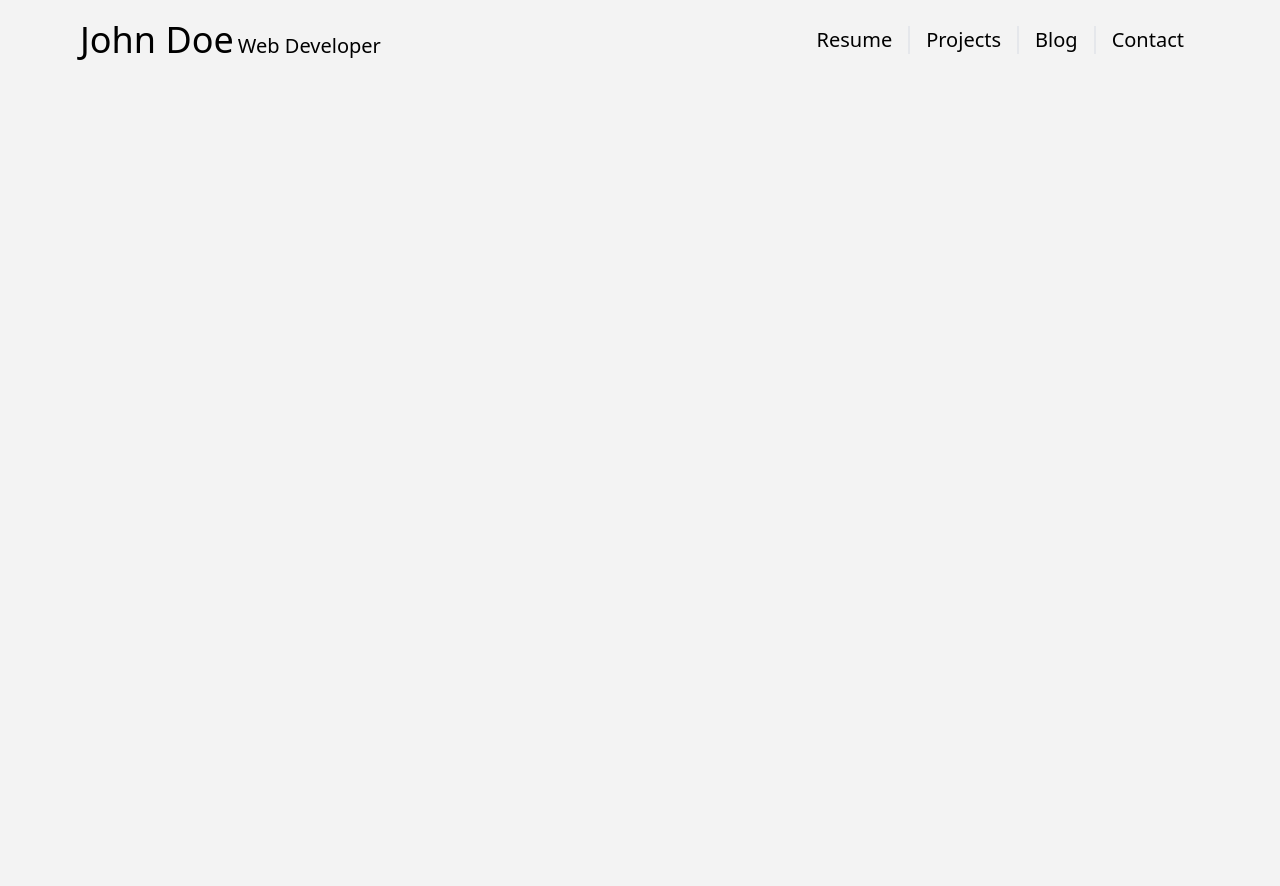
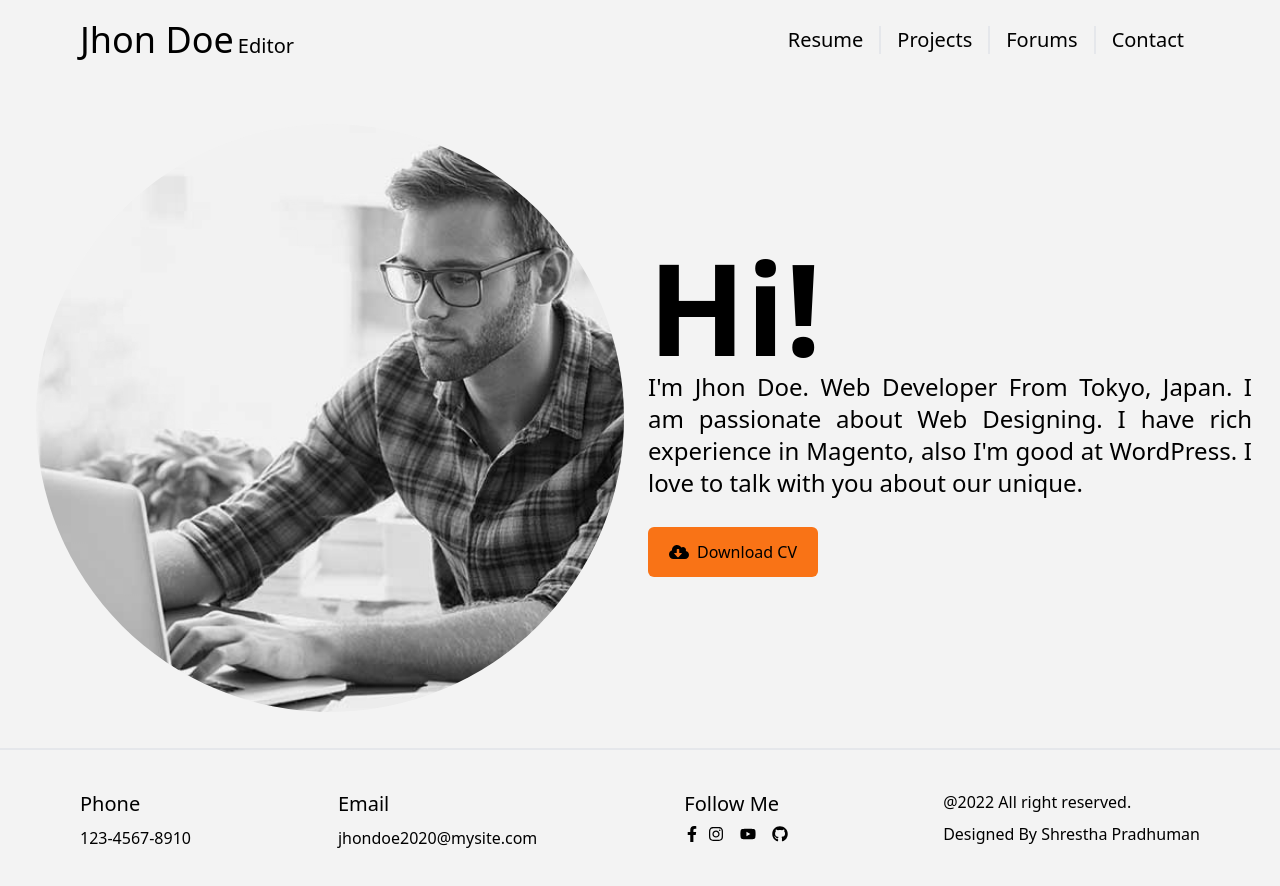
Before and after one commit to shresthapradhuman/resume-portfolio, a Next.js app: page / in a window 1280 px wide. Shown: the top 886 px of the page. Before the commit the page ends 800 px from the top, so only its background shows below. Built offline with nearby package versions, Linux system fonts and the light colour scheme.

Commit message:
footer about and header link modification

```diff
--- a/components/Footer.js
+++ b/components/Footer.js
@@ -1,46 +1,27 @@
 import Link from "next/link";
-import {
-  FaCopyright,
-  FaFacebookF,
-  FaGithub,
-  FaInstagram,
-  FaYoutube,
-} from "react-icons/fa";
+import { FaFacebookF, FaGithub, FaInstagram, FaYoutube } from "react-icons/fa";
+import { contact, email, follow } from "../data/setting";
 
 const Footer = () => {
   return (
-    <footer className="flex lg:px-10 xl:px-20 p-5 xl:pt-10 xl:pb-20 lg:flex-row lg:justify-between flex-col border-t-2">
+    <footer className="flex xl:px-20 px-10 p-5 lg:py-10 lg:flex-row lg:justify-between flex-col border-t-2">
       <div className="flex flex-col mb-5">
         <span className="text-xl font-medium capitalize mb-2">Phone</span>
-        <span className="text-l font-normal">123-4567-8910</span>
+        <span className="text-l font-normal">{contact}</span>
       </div>
       <div className="flex flex-col mb-5">
         <span className="text-xl font-medium capitalize mb-2">email</span>
-        <span className="text-l font-normal">jhondoe2018@gmail.com</span>
+        <span className="text-l font-normal">{email}</span>
       </div>
       <div className="flex flex-col mb-5">
         <span className="text-xl font-medium capitalize mb-2">Follow Me</span>
+
         <span className="flex">
-          <Link href="/">
-            <a className="px-0">
-              <FaFacebookF />
-            </a>
-          </Link>
-          <Link href="/">
-            <a className="px-2">
-              <FaInstagram />
-            </a>
-          </Link>
-          <Link href="/">
-            <a className="px-2">
-              <FaYoutube />
-            </a>
-          </Link>
-          <Link href="/">
-            <a className="px-2">
-              <FaGithub />
-            </a>
-          </Link>
+          {follow.map((item, key) => (
+            <Link href={item.url} key={key}>
+              <a className="first:px-0 px-2">{item.icon}</a>
+            </Link>
+          ))}
         </span>
       </div>
       <div className="flex flex-col">
--- a/components/Header.js
+++ b/components/Header.js
@@ -1,7 +1,6 @@
 import Link from "next/link";
-import { header, menu } from "../data/setting.json";
+import { header, menu } from "../data/setting.js";
 import { FaBars, FaTimes } from "react-icons/fa";
-import { GoPrimitiveDot } from "react-icons/go";
 import { useState } from "react";
 
 const Header = () => {
@@ -11,10 +10,10 @@ const Header = () => {
   };
   const handleMobileMenu = () => {
     setMobile(false);
-  }
+  };
   return (
     <>
-      <header className="flex justify-between items-center px-10 xl:px-20 py-3">
+      <header className="flex justify-between items-center px-5 xl:px-20 py-3">
         <div
           className={`mobile fixed w-full z-10 top-0 left-0 bg-white transition-all ease-in-out duration-300 overflow-y-hidden ${
             mobile ? "overflow-y-auto h-full" : "h-0"
@@ -28,8 +27,11 @@ const Header = () => {
           </span>
           <div className="mobile-nav relative top-1/4 w-full text-center mt-7">
             {menu.map((item, key) => (
-              <Link key={key} href="/">
-                <a className="mobile-nav-link p-2 text-2xl block capitalize transition-all duration-300" onClick={handleMobileMenu}>
+              <Link key={key} href={`/${item}`}>
+                <a
+                  className="mobile-nav-link p-2 text-2xl block capitalize transition-all duration-300"
+                  onClick={handleMobileMenu}
+                >
                   {item}
                 </a>
               </Link>
@@ -37,8 +39,14 @@ const Header = () => {
           </div>
         </div>
         <div className="brand">
-          <span className="name text-4xl">{header.name}</span>
-          <span className="role text-xl font-light ml-1">{header.role}</span>
+          <Link href="/">
+            <a>
+              <span className="name text-4xl">{header.name}</span>
+              <span className="role text-xl font-light ml-1">
+                {header.role}
+              </span>
+            </a>
+          </Link>
         </div>
         <span
           className="hamburger cursor-pointer lg:hidden"
@@ -48,8 +56,10 @@ const Header = () => {
         </span>
         <div className="nav hidden lg:flex lg:flex-row">
           {menu.map((item, key) => (
-            <Link key={key} href="/">
-              <a className="px-4 capitalize text-xl font-light hover:text-orange-400 border-l-2 first:border-l-0">{item}</a>
+            <Link key={key} href={`/${item}`}>
+              <a className="px-4 capitalize text-xl font-light hover:text-orange-400 border-l-2 first:border-l-0">
+                {item}
+              </a>
             </Link>
           ))}
         </div>
--- a/components/Layout.js
+++ b/components/Layout.js
@@ -8,7 +8,7 @@ export const Layout = ({ children }) => {
       <div className="wrapper py-2">
         <Header />
         <main>{children}</main>
-        {/* <Footer/> */}
+        <Footer/>
       </div>
     </>
   );
--- /dev/null
+++ b/data/setting.js
@@ -0,0 +1,38 @@
+import { FaFacebookF, FaGithub, FaInstagram, FaYoutube } from "react-icons/fa";
+export const header = {
+  name: "Jhon Doe",
+  role: "Editor",
+};
+export const menu = ["resume", "projects", "forums", "contact"];
+
+export const contact = "123-4567-8910";
+
+export const email = "jhondoe2020@mysite.com";
+
+export const follow = [
+  {
+    icon: <FaFacebookF className="facebook" />,
+    url: "https://www.facebook.com/shresthapradhuman",
+  },
+  {
+    icon: <FaInstagram className="instagram" />,
+    url: "https://www.instagram.com/shresthapradhuman/",
+  },
+  {
+    icon: <FaYoutube className="youtube" />,
+    url: "https://www.youtube.com/channel/UC833VjwIP98-Qv2-FAGJLIw",
+  },
+  {
+    icon: <FaGithub className="github" />,
+    url: "https://github.com/shresthapradhuman",
+  },
+];
+
+export const profileImage = {
+  alt: "profile image",
+  filename: "profile.jpg",
+};
+
+
+export const about =
+  "I'm Jhon Doe. Web Developer From Tokyo, Japan. I am passionate about Web Designing. I have rich experience in Magento, also I'm good at WordPress. I love to talk with you about our unique.";
--- a/data/setting.json
+++ /dev/null
@@ -1,8 +0,0 @@
-{
-  "description": "Resume Portfolio, Blogging Application",
-  "header": {
-    "name": "John Doe",
-    "role": "Web Developer"
-  },
-  "menu": ["resume", "projects", "blog", "contact"]
-}
--- a/pages/index.js
+++ b/pages/index.js
@@ -2,7 +2,8 @@ import Head from "next/head";
 import Image from "next/image";
 import Link from "next/link";
 import { useRouter } from "next/router";
-import Header from "../components/Header";
+import { FaCloudDownloadAlt } from "react-icons/fa";
+import { profileImage, about } from "../data/setting";
 
 export default function Home() {
   const router = useRouter();
@@ -10,36 +11,37 @@ export default function Home() {
   return (
     <>
       <Head>
-        <title>{`Resume Portfolio`}</title>
-        <meta name="description" content="Generated by create next app" />
+        <title>{`Resume Portfolio | About Me`}</title>
+        <meta name="description" content="Resume Portfolio, Bloging Site" />
         <link rel="icon" href="/favicon.ico" />
       </Head>
-      {/* <main className="about w-full md:flex md:justify-center  md:items-center md:h-screen py-10 px-2 md:px-0">
-        <div className="about-wrapper xl:basis-7/12 basis-11/12 flex flex-col lg:flex-row">
-          <figure className="md:basis-2/4 order-2">
-            <Image
-              src={`/images/profile.jpg`}
-              alt="profile image"
-              width="480"
-              height="480"
-              layout="responsive"
-              className="w-full object-cover rounded-full grayscale hover:grayscale-0 cursor-pointer"
-            />
-          </figure>
-          <section className="md:basis-2/4 flex lg:order-2  items-center md:pl-4 p-2 mb-10 ">
-            <p className="flex flex-wrap">
-              <span className="md:text-5xl text-4xl md:font-medium mb-4">
-                Hello! I'm John Doe.
-              </span>
-              <span className="text-l font-normal">
-                Web Developer From Tokyo, Japan. I am passionate about Web
-                Designing. I have rich experience in Magento, also I'm good at
-                WordPress. I love to talk with you about our unique.
-              </span>
-            </p>
-          </section>
-        </div>
-      </main> */}
+      <section className="about container lg:container mx-auto my-2 flex lg:items-center flex-wrap p-5">
+        <figure className="basis-full mt-4 px-4 lg:basis-6/12 order-2 grayscale p-2">
+          <Image
+            src={`/images/${profileImage.filename}`}
+            alt={profileImage.alt}
+            width="300"
+            height="300"
+            layout="responsive"
+            className="w-full object-cover rounded-full"
+          />
+        </figure>
+        <section className="lg:basis-6/12 lg:order-2 lg:pl-2 p-2">
+          <span className="lg:text-9xl text-5xl font-bold">Hi!</span>
+          <p className="lg:text-2xl text-xl font-light text-justify">{about}</p>
+          <button className="bg-orange-500 p-4 mt-7 lg:px-5 lg:py-3 border border-transparent rounded-md hover:bg-orange-600">
+            <Link href="/">
+              <a
+                className="flex items-center text-base font-medium"
+                target="_blank"
+              >
+                <FaCloudDownloadAlt size="20" className="mr-2" />
+                Download CV
+              </a>
+            </Link>
+          </button>
+        </section>
+      </section>
     </>
   );
 }
--- a/styles/global.scss
+++ b/styles/global.scss
@@ -6,3 +6,19 @@ body {
   background: #f3f3f3;
   height: 100%;
 }
+
+.facebook {
+  :hover {
+    fill: #3b5998;
+  }
+}
+.instagram {
+  &:hover {
+    fill: #e1306c;
+  }
+}
+.youtube {
+  &:hover {
+    fill: #ff0000;
+  }
+}
```
